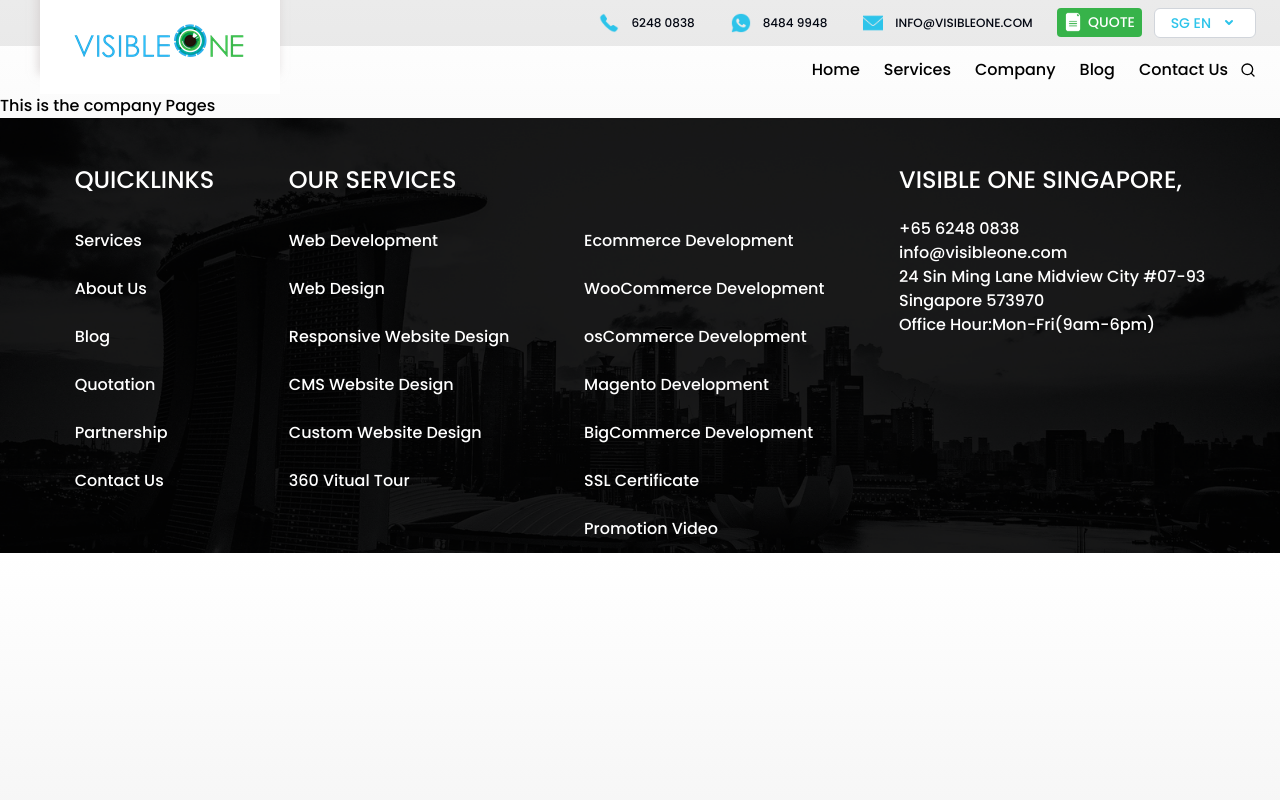
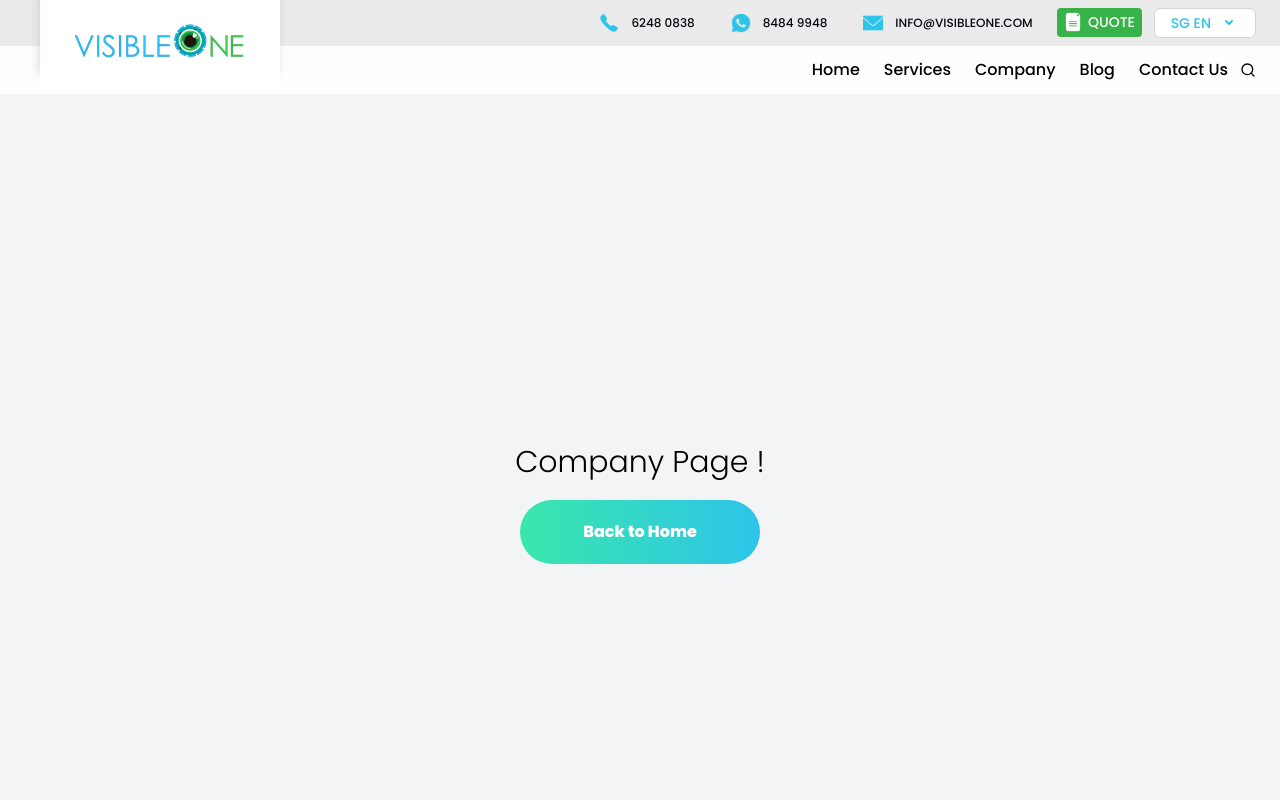
Before and after one commit to SaiKyawKyawKhaing/onevisible, a React (Create React App) app: page /company in a window 1280 px wide. Shown: the top 800 px of the page. Built offline with nearby package versions, Linux system fonts and the light colour scheme.

Commit message:
fixed res

```diff
--- a/src/components/HomeComponents/ApiComponent.js
+++ b/src/components/HomeComponents/ApiComponent.js
@@ -50,7 +50,7 @@
         initial="hidden"
         animate={mainControls}
         transition={{ duration: 0.9, delay: 0.55 }}
-        className="lg:h-vh100 w-full flex justify-center flex-col lg:flex-row apic-container"
+        className="lg:h-vh70 w-full flex justify-center flex-col lg:flex-row apic-container"
       >
         <div className="h-rem26 lg:w-2/5">
           <div className="api-img-wrapper">
--- a/src/components/HomeComponents/SlideComponent.js
+++ b/src/components/HomeComponents/SlideComponent.js
@@ -67,7 +67,7 @@
         initial="hidden"
         animate={mainControls}
         transition={{ duration: 1.9, delay: 0.5 }}
-        className="lg:h-vh50 slideComponent lg:w-vw112 flex justify-center items-center"
+        className="lg:h-vh80 slideComponent lg:w-vw112 flex justify-center items-center"
       >
         <div className="sli-container h-auto lg:w-4/5 flex justify-around items-center flex-col lg:flex-row">
           <div className="w-1/5 h-full">
@@ -126,7 +126,7 @@
               {isChecked ? (
                 <div className="flex z-heigh">
                   <div
-                    className="text-white text-4xl cursor-pointer"
+                    className="text-white text-4xl hover:text-blue-500 cursor-pointer"
                     onClick={() => {
                       handleBackClick();
                       mainControls.start("visible");
@@ -135,7 +135,7 @@
                     <RxChevronLeft />
                   </div>
                   <div
-                    className="text-white text-4xl cursor-pointer"
+                    className="text-white text-4xl hover:text-blue-500 cursor-pointer"
                     onClick={() => {
                       handleNextClick();
                       mainControls.start("visible");
@@ -147,7 +147,7 @@
               ) : (
                 <div className="flex z-heigh">
                   <div
-                    className="text-white text-4xl cursor-pointer"
+                    className="text-white text-4xl hover:text-blue-500 cursor-pointer"
                     onClick={() => {
                       mbhandleBackClick();
                       mainControls.start("visible");
@@ -156,7 +156,7 @@
                     <RxChevronLeft />
                   </div>
                   <div
-                    className="text-white text-4xl cursor-pointer"
+                    className="text-white text-4xl hover:text-blue-500 cursor-pointer"
                     onClick={() => {
                       mbhandleNextClick();
                       mainControls.start("visible");
--- a/src/components/Layout/Navbar.js
+++ b/src/components/Layout/Navbar.js
@@ -67,7 +67,9 @@
           <div className="w-full relative flex justify-between lg:w-auto  px-4 lg:static lg:block lg:justify-start">
             <div className="logo-wrap">
               <div className="logo-wrapper">
-                <img src="/images/vcLogo.png" alt="Image Description" />
+                <Link to="/">
+                  <img src="/images/vcLogo.png" alt="Image Description" />
+                </Link>
               </div>
             </div>
           </div>
--- a/src/components/common/Btn.js
+++ b/src/components/common/Btn.js
@@ -3,7 +3,7 @@
 const Btn = ({ children, onClick, className }) => {
   return (
     <button
-      className={`bg-gradient-to-r from-ccyan to-cskyblue hover:bg-blue-700 text-white font-bold py-5 px-4 w-60 rounded-full ${className}`}
+      className={`bg-gradient-to-r from-ccyan to-cskyblue hover:shadow-lg text-white font-bold py-5 px-4 w-60 rounded-full ${className}`}
       onClick={onClick}
     >
       {children}
--- /dev/null
+++ b/src/components/common/Commingsoon.js
@@ -0,0 +1,18 @@
+import React from "react";
+import Btn from "./Btn";
+import { Link } from "react-router-dom";
+
+const Commingsoon = ({ link, desc }) => {
+  return (
+    <div className="h-screen bg-gray-100 justify-center items-center flex flex-col">
+      <div className="py-5 text-3xl font-light">{desc}</div>
+      <Btn>
+        <Link to={link} className="text-black-500 px-3 py-1 ">
+          Back to Home
+        </Link>
+      </Btn>
+    </div>
+  );
+};
+
+export default Commingsoon;
--- a/src/custom.css
+++ b/src/custom.css
@@ -113,7 +113,7 @@
 }
 
 .laptop-wrapper img {
-  max-width: 50%;
+  max-width: 36%;
 }
 
 .brif-desc-wrap{
--- a/src/pages/About/index.js
+++ b/src/pages/About/index.js
@@ -1,7 +1,7 @@
 import React from "react";
 
 const index = () => {
-  return <div>This is the about page</div>;
+  return <div className="h-60 bg-gray-100">This is the about page</div>;
 };
 
 export default index;
--- a/src/pages/Blog/index.js
+++ b/src/pages/Blog/index.js
@@ -1,7 +1,9 @@
 import React from "react";
 
+import Commingsoon from "../../components/common/Commingsoon";
+
 const index = () => {
-  return <div>This is the Blog Pages</div>;
+  return <Commingsoon link="/" desc="Blog Page !" />;
 };
 
 export default index;
--- a/src/pages/Company/index.js
+++ b/src/pages/Company/index.js
@@ -1,7 +1,8 @@
 import React from "react";
+import Commingsoon from "../../components/common/Commingsoon";
 
 const index = () => {
-  return <div>This is the company Pages</div>;
+  return <Commingsoon link="/" desc="Company Page !" />;
 };
 
 export default index;
--- a/src/pages/ContactUs/index.js
+++ b/src/pages/ContactUs/index.js
@@ -1,7 +1,8 @@
 import React from "react";
+import Commingsoon from "../../components/common/Commingsoon";
 
 const index = () => {
-  return <div>Contact us</div>;
+  return <Commingsoon link="/" desc="Contact Page !" />;
 };
 
 export default index;
--- a/src/pages/Services/index.js
+++ b/src/pages/Services/index.js
@@ -1,7 +1,8 @@
 import React from "react";
+import Commingsoon from "../../components/common/Commingsoon";
 
 const index = () => {
-  return <div>This is the service Page</div>;
+  return <Commingsoon link="/" desc="Services Page !" />;
 };
 
 export default index;
--- a/tailwind.config.js
+++ b/tailwind.config.js
@@ -8,6 +8,7 @@
         vh70: "70vh",
         vh50: "50vh",
         vh60: "60vh",
+        vh80: "80vh",
         vh100: "100vh",
       },
       width: {
```
